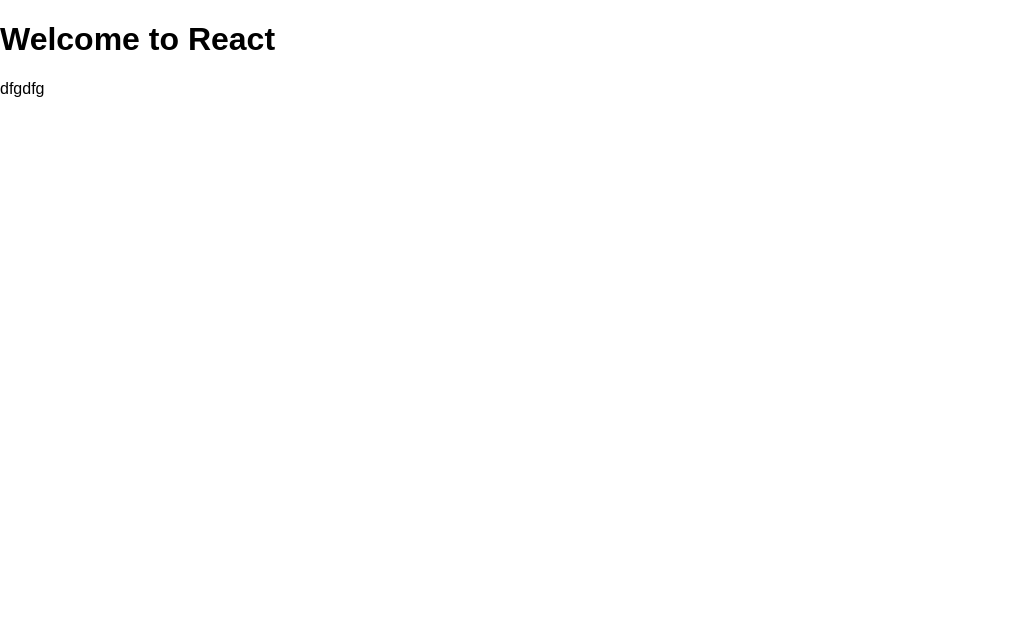
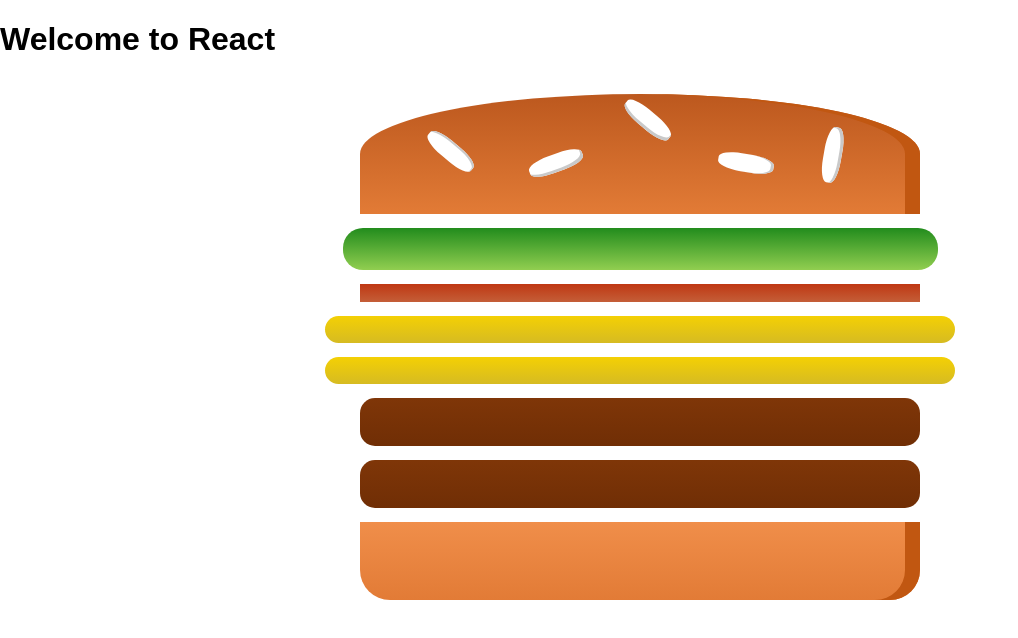
Before and after one commit to telenord/reactBurgerBuilder, a React app: page / in a window 1280 px wide. Shown: the top 638 px of the page, without its empty margins (0-1018 px from the left). Built offline with nearby package versions, Linux system fonts and the light colour scheme.

Commit message:
burgerbuilder

```diff
--- /dev/null
+++ b/src/components/Burger/Burger.css
@@ -0,0 +1,30 @@
+.Burger{
+    width: 100%;
+    height: 250px;
+    overflow: scroll;
+    margin: auto;
+    font-weight: bold;
+    text-align: center;
+    font-size: 1.2rem;
+}
+
+@media (min-width: 500px) and (min-height: 400px){
+    .Burger{
+        width: 350px;
+        height: 300px;
+    }
+}
+
+@media (min-width: 500px) and (min-height: 401px){
+    .Burger{
+        width: 450px;
+        height: 400px;
+    }
+}
+
+@media (min-width: 1000px) and (min-height: 700px){
+    .Burger{
+        width: 700px;
+        height: 600px;
+    }
+}
--- /dev/null
+++ b/src/components/Burger/Burger.js
@@ -0,0 +1,23 @@
+import React from 'react';
+
+import classes from './Burger.css';
+import BurgerIngredient from './BurgerIngredient/BurgerIngredient';
+
+const name = (props) => {
+    let ingredients = Object.keys(props.ingredients)
+        .map( igKeys=>{
+            console.log(igKeys);
+            return [...Array(props.ingredients[igKeys])].map((_, i)=>{
+                return <BurgerIngredient key={igKeys+i} type={igKeys} />
+        });
+    });
+
+return(
+    <div className={classes.Burger}>
+        <BurgerIngredient type="bread-top"/>
+        {ingredients}
+        <BurgerIngredient type="bread-bottom"/>
+    </div>
+);
+};
+export default name;
--- /dev/null
+++ b/src/components/Burger/BurgerIngredient/BurgerIngredient.css
@@ -0,0 +1,113 @@
+.BreadBottom {
+    height: 13%;
+    width: 80%;
+    background: linear-gradient(#F08E4A, #e27b36);
+    border-radius: 0 0 30px 30px;
+    box-shadow: inset -15px 0 #c15711;
+    margin: 2% auto;
+}
+
+.BreadTop {
+    height: 20%;
+    width: 80%;
+    background: linear-gradient(#bc581e, #e27b36);
+    border-radius: 50% 50% 0 0;
+    box-shadow: inset -15px 0 #c15711;
+    margin: 2% auto;
+    position: relative;
+}
+
+.Seeds1 {
+    width: 10%;
+    height: 15%;
+    position: absolute;
+    background-color: white;
+    left: 30%;
+    top: 50%;
+    border-radius: 40%;
+    transform: rotate(-20deg);
+    box-shadow: inset -2px -3px #c9c9c9;
+}
+
+.Seeds1:after {
+    content: "";
+    width: 100%;
+    height: 100%;
+    position: absolute;
+    background-color: white;
+    left: -170%;
+    top: -260%;
+    border-radius: 40%;
+    transform: rotate(60deg);
+    box-shadow: inset -1px 2px #c9c9c9;
+  }
+
+.Seeds1:before {
+    content: "";
+    width: 100%;
+    height: 100%;
+    position: absolute;
+    background-color: white;
+    left: 180%;
+    top: -50%;
+    border-radius: 40%;
+    transform: rotate(60deg);
+    box-shadow: inset -1px -3px #c9c9c9;
+  }
+
+  .Seeds2 {
+    width: 10%;
+    height: 15%;
+    position: absolute;
+    background-color: white;
+    left: 64%;
+    top: 50%;
+    border-radius: 40%;
+    transform: rotate(10deg);
+    box-shadow: inset -3px 0 #c9c9c9;
+  }
+
+  .Seeds2:before {
+    content: "";
+    width: 100%;
+    height: 100%;
+    position: absolute;
+    background-color: white;
+    left: 150%;
+    top: -130%;
+    border-radius: 40%;
+    transform: rotate(90deg);
+    box-shadow: inset 1px 3px #c9c9c9;
+  }
+
+
+.Meat {
+    width: 80%;
+    height: 8%;
+    background: linear-gradient(#7f3608, #702e05);
+    margin: 2% auto;
+    border-radius: 15px;
+}
+
+.Cheese {
+    width: 90%;
+    height: 4.5%;
+    margin: 2% auto;
+    background: linear-gradient(#f4d004, #d6bb22);
+    border-radius: 20px;
+}
+
+.Salad {
+    width: 85%;
+    height: 7%;
+    margin: 2% auto;
+    background: linear-gradient(#228c1d, #91ce50);
+    border-radius: 20px;
+}
+
+.Bacon {
+    width: 80%;
+    height: 3%;
+    background: linear-gradient(#bf3813, #c45e38);
+    margin: 2% auto;
+}
--- /dev/null
+++ b/src/components/Burger/BurgerIngredient/BurgerIngredient.js
@@ -0,0 +1,42 @@
+import React, {Component} from 'react';
+import PropTypes from 'prop-types';
+
+import classes from './BurgerIngredient.css';
+
+class BurgerIngredient extends Component {
+    render() {
+        let ingredient = null;
+        switch (this.props.type) {
+            case ('bread-bottom'):
+                ingredient = <div className={classes.BreadBottom}/>;
+                break;
+            case ('bread-top'):
+                ingredient = <div className={classes.BreadTop}>
+                    <div className={classes.Seeds1}></div>
+                    <div className={classes.Seeds2}></div>
+                </div>;
+                break;
+            case ('bacon'):
+                ingredient = <div className={classes.Bacon}/>;
+                break;
+            case ('cheese'):
+                ingredient = <div className={classes.Cheese}/>;
+                break;
+            case ('meat'):
+                ingredient = <div className={classes.Meat}/>;
+                break;
+            case ('salad'):
+                ingredient = <div className={classes.Salad}/>;
+                break;
+            default :
+                ingredient = null;
+        }
+        return ingredient;
+    }
+}
+
+BurgerIngredient.propTypes = {
+    type: PropTypes.string.isRequired,
+};
+
+export default BurgerIngredient;
--- /dev/null
+++ b/src/components/Burger/BurgerIngredients/BurgerIngredients.js
@@ -0,0 +1,6 @@
+import React from 'react';
+
+const name = (props) => {
+
+};
+export default name;
--- a/src/containers/BurgerBuilder/BurgerBuilder.js
+++ b/src/containers/BurgerBuilder/BurgerBuilder.js
@@ -1,10 +1,19 @@
 import React, {Component} from 'react';
+import Burger from '../../components/Burger/Burger';
 
 class BurgerBuilder extends Component{
+    state = {
+        ingredients:  {
+            salad : 1,
+            bacon : 1,
+            cheese : 2,
+            meat: 2,
+        }
+    };
     render() {
         return (
             <div>
-                dfgdfg
+                <Burger ingredients={this.state.ingredients}/>
             </div>
         );
     };
```
Also changed, not shown: 1 other file (tests, documents, lock files or other folders).
